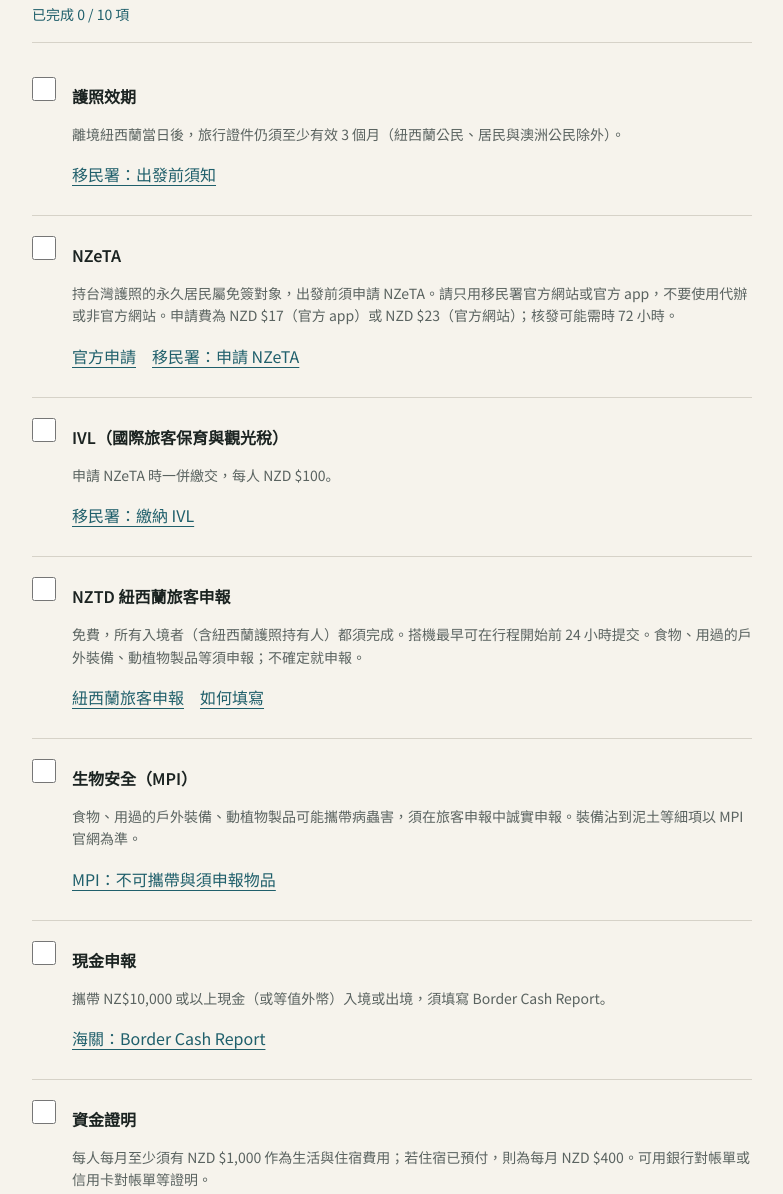
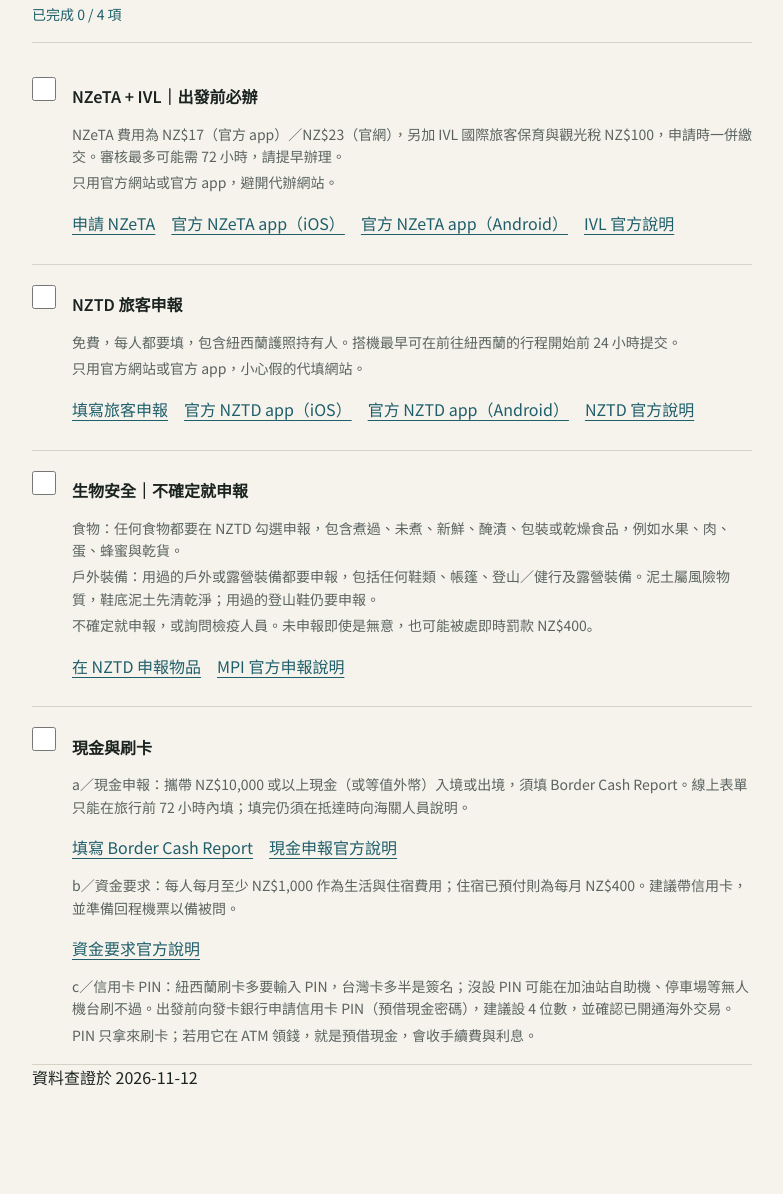
Before and after one commit to dect7567/2026_New_Zealand_Road_Trip, a website: page arrival.html in a window 1280 px wide. Shown: the part 285-1479 px from the top of the page, without its empty margins (88-871 px from the left). Drawn offline with Linux system fonts and the light colour scheme.

Commit message:
改寫入境須知為紐西蘭特有事項與官方申請連結
只保留 NZeTA／IVL、NZTD、生物安全、現金與刷卡四項可勾選內容，並放上已查證的申請或填寫連結。拿掉護照效期、旅遊保險與駕照等通用出國常識。

```diff
--- a/arrival.html
+++ b/arrival.html
@@ -17,19 +17,67 @@
       </header>
       <section class="travel-checklist" data-checklist="arrival" aria-label="入境準備清單">
         <p class="checklist-status" role="status" aria-live="polite"></p>
-        <div class="checklist-row"><input id="arrival-5" type="checkbox" aria-labelledby="arrival-title-5"><div><label for="arrival-5" id="arrival-title-5"><strong>護照效期</strong></label><small>離境紐西蘭當日後，旅行證件仍須至少有效 3 個月（紐西蘭公民、居民與澳洲公民除外）。</small><div class="checklist-links"><a href="https://www.immigration.govt.nz/visit/what-you-need-to-visit-new-zealand/before-you-travel-to-new-zealand/" target="_blank" rel="noopener noreferrer">移民署：出發前須知</a></div></div></div>
-        <div class="checklist-row"><input id="arrival-1" type="checkbox" aria-labelledby="arrival-title-1"><div><label for="arrival-1" id="arrival-title-1"><strong>NZeTA</strong></label><small>持台灣護照的永久居民屬免簽對象，出發前須申請 NZeTA。請只用移民署官方網站或官方 app，不要使用代辦或非官方網站。申請費為 NZD $17（官方 app）或 NZD $23（官方網站）；核發可能需時 72 小時。</small><div class="checklist-links"><a href="https://nzeta.immigration.govt.nz/apply" target="_blank" rel="noopener noreferrer">官方申請</a><a href="https://www.immigration.govt.nz/about-us/news-centre/requesting-a-new-zealand-electronic-travel-authority/" target="_blank" rel="noopener noreferrer">移民署：申請 NZeTA</a></div></div></div>
-        <div class="checklist-row"><input id="arrival-2" type="checkbox" aria-labelledby="arrival-title-2"><div><label for="arrival-2" id="arrival-title-2"><strong>IVL（國際旅客保育與觀光稅）</strong></label><small>申請 NZeTA 時一併繳交，每人 NZD $100。</small><div class="checklist-links"><a href="https://www.immigration.govt.nz/process-to-apply/applying-for-a-visa/fees-processing-times-and-refunds/paying-the-international-visitor-levy/" target="_blank" rel="noopener noreferrer">移民署：繳納 IVL</a></div></div></div>
-        <div class="checklist-row"><input id="arrival-4" type="checkbox" aria-labelledby="arrival-title-4"><div><label for="arrival-4" id="arrival-title-4"><strong>NZTD 紐西蘭旅客申報</strong></label><small>免費，所有入境者（含紐西蘭護照持有人）都須完成。搭機最早可在行程開始前 24 小時提交。食物、用過的戶外裝備、動植物製品等須申報；不確定就申報。</small><div class="checklist-links"><a href="https://www.travellerdeclaration.govt.nz/" target="_blank" rel="noopener noreferrer">紐西蘭旅客申報</a><a href="https://www.travellerdeclaration.govt.nz/completing-your-declaration/" target="_blank" rel="noopener noreferrer">如何填寫</a></div></div></div>
-        <div class="checklist-row"><input id="arrival-3" type="checkbox" aria-labelledby="arrival-title-3"><div><label for="arrival-3" id="arrival-title-3"><strong>生物安全（MPI）</strong></label><small>食物、用過的戶外裝備、動植物製品可能攜帶病蟲害，須在旅客申報中誠實申報。裝備沾到泥土等細項以 MPI 官網為準。</small><div class="checklist-links"><a href="https://www.mpi.govt.nz/bring-send-to-nz/what-you-cannot-bring-into-new-zealand/" target="_blank" rel="noopener noreferrer">MPI：不可攜帶與須申報物品</a></div></div></div>
-        <div class="checklist-row"><input id="arrival-6" type="checkbox" aria-labelledby="arrival-title-6"><div><label for="arrival-6" id="arrival-title-6"><strong>現金申報</strong></label><small>攜帶 NZ$10,000 或以上現金（或等值外幣）入境或出境，須填寫 Border Cash Report。</small><div class="checklist-links"><a href="https://www.customs.govt.nz/travel-to-and-from-new-zealand/border-cash-report" target="_blank" rel="noopener noreferrer">海關：Border Cash Report</a></div></div></div>
-        <div class="checklist-row"><input id="arrival-7" type="checkbox" aria-labelledby="arrival-title-7"><div><label for="arrival-7" id="arrival-title-7"><strong>資金證明</strong></label><small>每人每月至少須有 NZD $1,000 作為生活與住宿費用；若住宿已預付，則為每月 NZD $400。可用銀行對帳單或信用卡對帳單等證明。</small><div class="checklist-links"><a href="https://www.immigration.govt.nz/about-us/news-centre/who-can-visit-new-zealand/" target="_blank" rel="noopener noreferrer">移民署：誰可以訪問紐西蘭</a><a href="https://www.immigration.govt.nz/process-to-apply/applying-for-a-visa/providing-evidence-and-documents-to-support-your-visa-application/genuine-intentions-to-visit-or-work-in-new-zealand/" target="_blank" rel="noopener noreferrer">移民署：證明文件</a></div></div></div>
-        <div class="checklist-row"><input id="arrival-8" type="checkbox" aria-labelledby="arrival-title-8"><div><label for="arrival-8" id="arrival-title-8"><strong>回程機票</strong></label><small>須能證明會離開紐西蘭，可包括實際交通票券。</small><div class="checklist-links"><a href="https://www.immigration.govt.nz/visit/what-you-need-to-visit-new-zealand/before-you-travel-to-new-zealand/" target="_blank" rel="noopener noreferrer">移民署：出發前須知</a></div></div></div>
-        <div class="checklist-row"><input id="arrival-9" type="checkbox" aria-labelledby="arrival-title-9"><div><label for="arrival-9" id="arrival-title-9"><strong>台灣駕照上路</strong></label><small>紐西蘭規定：可使用有效海外駕照或國際駕照，自抵達起最多 12 個月；若駕照或許可證非英文，須另備正確譯本。以 NZTA 規定為準。</small><small>台灣辦理：可向交通部公路局所屬監理所／站申領國際駕照。獨立的「駕照英文譯本」官方申辦方式待確認。</small><div class="checklist-links"><a href="https://www.nzta.govt.nz/driver-licences/visiting-or-moving-to-nz/visiting-new-zealand/" target="_blank" rel="noopener noreferrer">NZTA：訪紐開車</a><a href="https://www.police.govt.nz/faq/i-live-overseas-and-im-planning-holiday-new-zealand-what-sort-driving-permit-do-i-need" target="_blank" rel="noopener noreferrer">紐西蘭警察 FAQ</a><a href="https://www.thb.gov.tw/cp.aspx?n=96" target="_blank" rel="noopener noreferrer">公路局：申領國際駕照</a></div></div></div>
-        <div class="checklist-row"><input id="arrival-10" type="checkbox" aria-labelledby="arrival-title-10"><div><label for="arrival-10" id="arrival-title-10"><strong>旅遊保險</strong></label><small>建議投保醫療與行程取消等保障。官方未列為入境必備文件。</small></div></div>
+        <div class="checklist-row">
+          <input id="arrival-nzeta" type="checkbox" aria-labelledby="arrival-title-nzeta">
+          <div>
+            <label for="arrival-nzeta" id="arrival-title-nzeta"><strong>NZeTA + IVL｜出發前必辦</strong></label>
+            <small>NZeTA 費用為 NZ$17（官方 app）／NZ$23（官網），另加 IVL 國際旅客保育與觀光稅 NZ$100，申請時一併繳交。審核最多可能需 72 小時，請提早辦理。</small>
+            <small>只用官方網站或官方 app，避開代辦網站。</small>
+            <div class="checklist-links">
+              <a href="https://nzeta.immigration.govt.nz/apply" target="_blank" rel="noopener noreferrer">申請 NZeTA</a>
+              <a href="https://apps.apple.com/app/id1470900142" target="_blank" rel="noopener noreferrer">官方 NZeTA app（iOS）</a>
+              <a href="https://play.google.com/store/apps/details?id=nz.govt.mbie.eta" target="_blank" rel="noopener noreferrer">官方 NZeTA app（Android）</a>
+              <a href="https://www.immigration.govt.nz/process-to-apply/applying-for-a-visa/fees-processing-times-and-refunds/paying-the-international-visitor-levy/" target="_blank" rel="noopener noreferrer">IVL 官方說明</a>
+            </div>
+          </div>
+        </div>
+        <div class="checklist-row">
+          <input id="arrival-nztd" type="checkbox" aria-labelledby="arrival-title-nztd">
+          <div>
+            <label for="arrival-nztd" id="arrival-title-nztd"><strong>NZTD 旅客申報</strong></label>
+            <small>免費，每人都要填，包含紐西蘭護照持有人。搭機最早可在前往紐西蘭的行程開始前 24 小時提交。</small>
+            <small>只用官方網站或官方 app，小心假的代填網站。</small>
+            <div class="checklist-links">
+              <a href="https://app.travellerdeclaration.govt.nz/" target="_blank" rel="noopener noreferrer">填寫旅客申報</a>
+              <a href="https://apps.apple.com/app/id1668684467" target="_blank" rel="noopener noreferrer">官方 NZTD app（iOS）</a>
+              <a href="https://play.google.com/store/apps/details?id=nz.govt.mbie.td" target="_blank" rel="noopener noreferrer">官方 NZTD app（Android）</a>
+              <a href="https://www.travellerdeclaration.govt.nz/completing-your-declaration/" target="_blank" rel="noopener noreferrer">NZTD 官方說明</a>
+            </div>
+          </div>
+        </div>
+        <div class="checklist-row">
+          <input id="arrival-biosecurity" type="checkbox" aria-labelledby="arrival-title-biosecurity">
+          <div>
+            <label for="arrival-biosecurity" id="arrival-title-biosecurity"><strong>生物安全｜不確定就申報</strong></label>
+            <small>食物：任何食物都要在 NZTD 勾選申報，包含煮過、未煮、新鮮、醃漬、包裝或乾燥食品，例如水果、肉、蛋、蜂蜜與乾貨。</small>
+            <small>戶外裝備：用過的戶外或露營裝備都要申報，包括任何鞋類、帳篷、登山／健行及露營裝備。泥土屬風險物質，鞋底泥土先清乾淨；用過的登山鞋仍要申報。</small>
+            <small>不確定就申報，或詢問檢疫人員。未申報即使是無意，也可能被處即時罰款 NZ$400。</small>
+            <div class="checklist-links">
+              <a href="https://app.travellerdeclaration.govt.nz/" target="_blank" rel="noopener noreferrer">在 NZTD 申報物品</a>
+              <a href="https://www.mpi.govt.nz/bring-send-to-nz/bringing-and-posting-items-to-nz/how-to-declare-items-when-arriving-in-nz" target="_blank" rel="noopener noreferrer">MPI 官方申報說明</a>
+            </div>
+          </div>
+        </div>
+        <div class="checklist-row">
+          <input id="arrival-cash" type="checkbox" aria-labelledby="arrival-title-cash">
+          <div>
+            <label for="arrival-cash" id="arrival-title-cash"><strong>現金與刷卡</strong></label>
+            <small>a／現金申報：攜帶 NZ$10,000 或以上現金（或等值外幣）入境或出境，須填 Border Cash Report。線上表單只能在旅行前 72 小時內填；填完仍須在抵達時向海關人員說明。</small>
+            <div class="checklist-links">
+              <a href="https://bcr.customs.govt.nz/" target="_blank" rel="noopener noreferrer">填寫 Border Cash Report</a>
+              <a href="https://www.customs.govt.nz/travel-to-and-from-new-zealand/border-cash-report" target="_blank" rel="noopener noreferrer">現金申報官方說明</a>
+            </div>
+            <small>b／資金要求：每人每月至少 NZ$1,000 作為生活與住宿費用；住宿已預付則為每月 NZ$400。建議帶信用卡，並準備回程機票以備被問。</small>
+            <div class="checklist-links">
+              <a href="https://www.immigration.govt.nz/about-us/news-centre/who-can-visit-new-zealand/" target="_blank" rel="noopener noreferrer">資金要求官方說明</a>
+            </div>
+            <small>c／信用卡 PIN：紐西蘭刷卡多要輸入 PIN，台灣卡多半是簽名；沒設 PIN 可能在加油站自助機、停車場等無人機台刷不過。出發前向發卡銀行申請信用卡 PIN（預借現金密碼），建議設 4 位數，並確認已開通海外交易。</small>
+            <small>PIN 只拿來刷卡；若用它在 ATM 領錢，就是預借現金，會收手續費與利息。</small>
+          </div>
+        </div>
       </section>
       <footer><p>資料查證於 2026-11-12</p></footer>
     </main>
-    <script src="app.js?v=20261112-ui-v3"></script>
+    <script src="app.js?v=20261112-ui-v5"></script>
   </body>
 </html>
```
